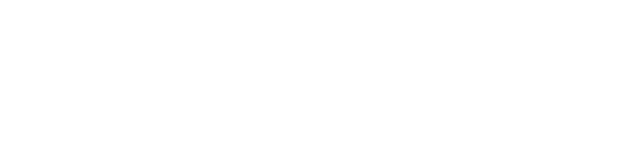
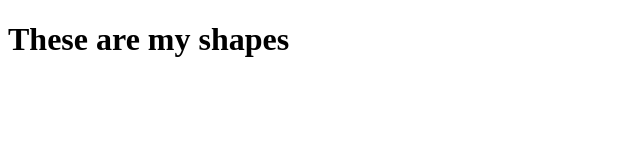
Before and after one commit to tschiffchn/tschiffchn.github.io, a plain HTML site: page index.html in a window 1280 px wide. Shown: the whole page, without its empty margins (0-640 px from the left). Drawn offline with Linux system fonts and the light colour scheme.

Commit message:
Update index.html

```diff
--- a/index.html
+++ b/index.html
@@ -4,6 +4,7 @@
     <script src="https://aframe.io/releases/1.4.1/aframe.min.js"></script>
   </head>
   <body>
+    <h1> These are my shapes </h1>
     <a-scene>
       <a-box position="-1 0.5 -3" rotation="0 45 0" color="#4CC3D9"></a-box>
       <a-sphere position="0 1.25 -5" radius="1.25" color="#EF2D5E"></a-sphere>
```
